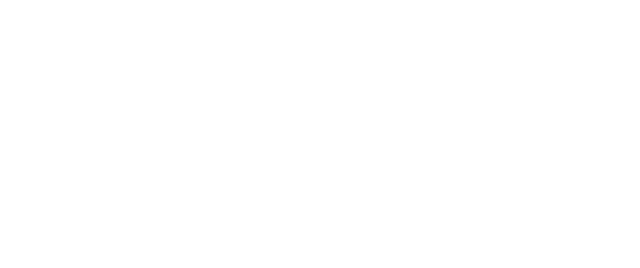
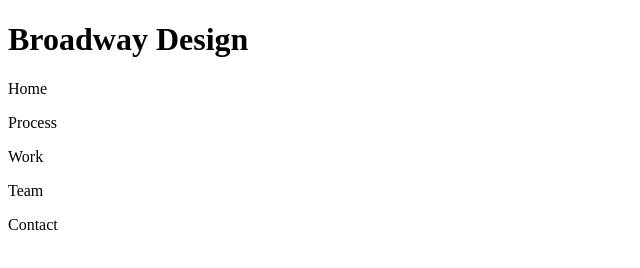
Before and after one commit to BW3538/broadway, a plain HTML site: page index.html in a window 1280 px wide. Shown: the whole page, without its empty margins (0-640 px from the left). Drawn offline with Linux system fonts and the light colour scheme.

Commit message:
Add Header

```diff
--- a/index.html
+++ b/index.html
@@ -1,10 +1,22 @@
 <!DOCTYPE html>
 <html>
   <head>
-    <title></title>
+    <title>Broadway Design</title>
     <link rel="stylesheet" type="text/css" href="./resources/css/style.css">
   </head>
   <body>
 
+    <header>
+      <h1>Broadway Design</h1>
+      <nav>
+        <p>Home</p>
+        <p>Process</p>
+        <p>Work</p>
+        <p>Team</p>
+        <p>Contact</p>
+      </nav>
+    </header>
+
+
   </body>
 </html>
```
